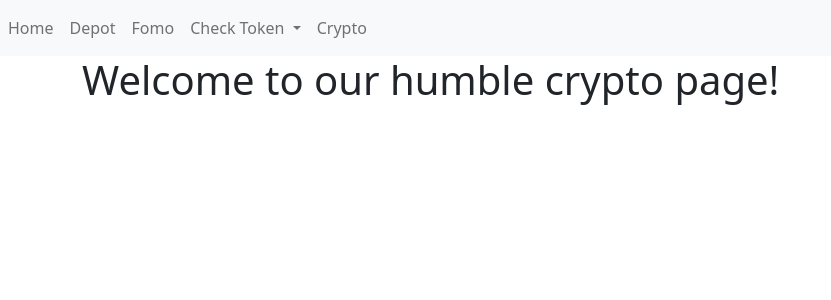
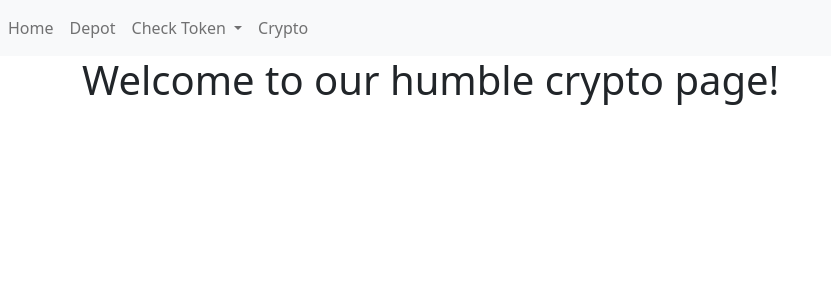
Before and after one commit to raschnick/sp_group_work, a Flask app: page / in a window 1280 px wide. Shown: the top 300 px of the page, without its empty margins (0-831 px from the left). Run offline with Flask 2, Linux system fonts and the light colour scheme.

Commit message:
removed redunant navbar tag

```diff
--- a/templates/navigation.html
+++ b/templates/navigation.html
@@ -5,7 +5,6 @@
             <div class="navbar-nav">
                 <a class="nav-item nav-link" href="/">Home</a>
                 <a class="nav-item nav-link" href="/depot">Depot</a>
-                <a class="nav-item nav-link" href="/fomo">Fomo</a>
                 <li class="nav-item dropdown">
                     <a class="nav-link dropdown-toggle" id="navbarDropdown" role="button" data-bs-toggle="dropdown"
                        aria-expanded="false">
```
